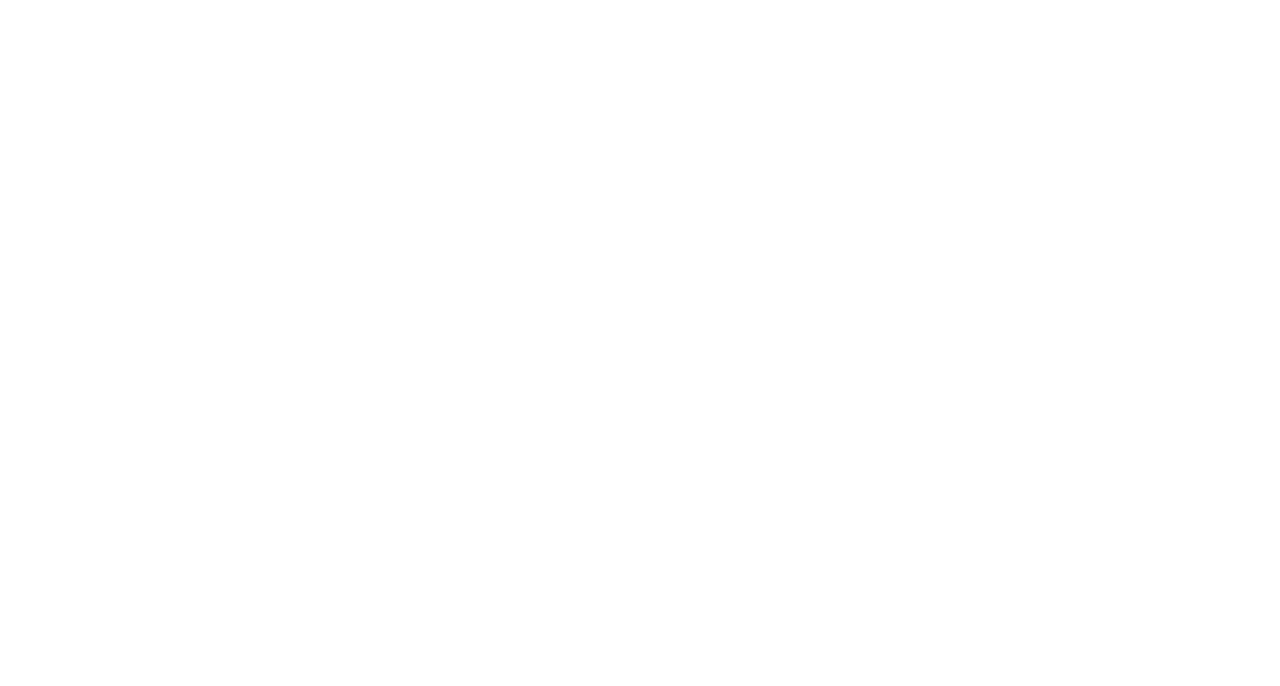
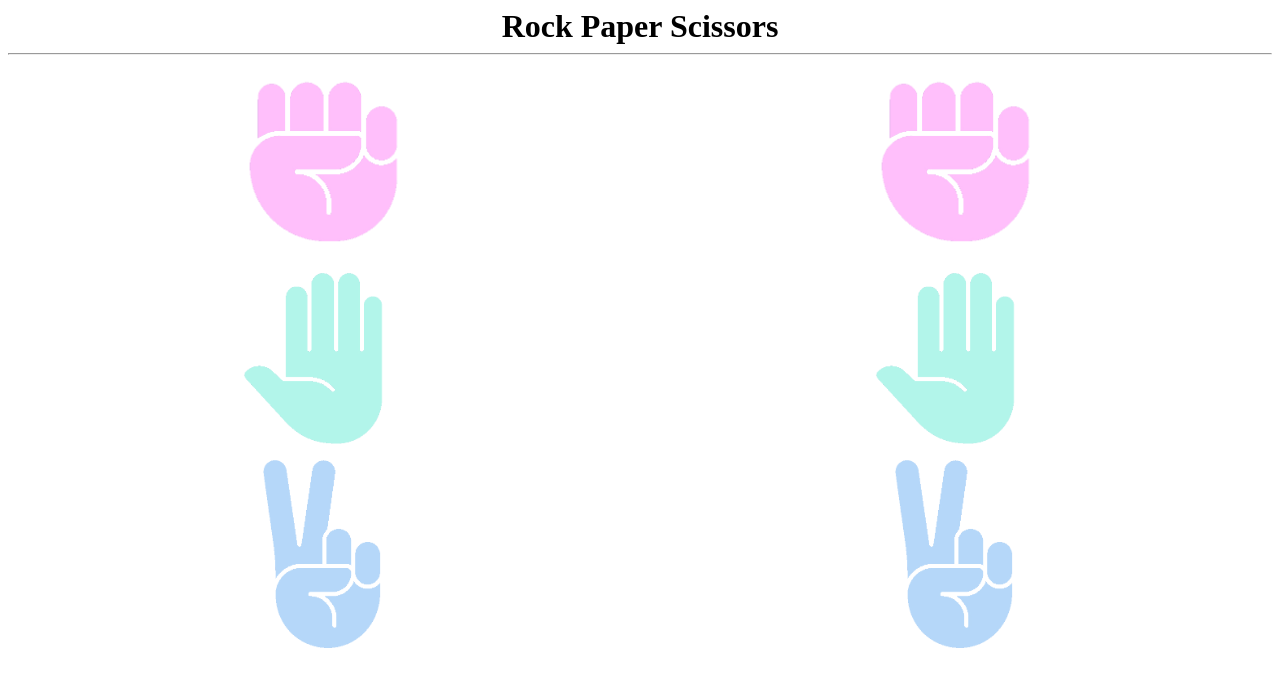
Before and after one commit to FelipePilz/rock-paper-scissor, a plain HTML site: page index.html in a window 1280 px wide. Drawn offline with Linux system fonts and the light colour scheme.

Commit message:
Selecting option completed

```diff
--- a/index.html
+++ b/index.html
@@ -1,9 +1,22 @@
 <html>
     <head>
         <link rel="stylesheet" href="style.css">
-        <title>Rock, Paper & Scissor</title>
+        <title>Rock Paper Scissors</title>
     </head>
     <body>
+        <h1>Rock Paper Scissors</h1><hr>
+        <div class="align">
+            <div class="player-options">
+                <div><img opt="rock" src="assets/rock.png"></div>
+                <div><img opt="paper" src="assets/paper.png"></div>
+                <div><img opt="scissor" src="assets/scissor.png"></div>
+            </div>
+            <div class="enemy-options">
+                <div><img src="assets/rock.png"></div>
+                <div><img src="assets/paper.png"></div>
+                <div><img src="assets/scissor.png"></div>
+            </div>
+        </div>
     </body>
     <script src="script.js"></script>
 </html>
--- a/script.js
+++ b/script.js
@@ -0,0 +1,16 @@
+var elements = document.querySelectorAll('.player-options div > img');
+var playerOpt = "";
+
+const resetOpacityPlayer = ()=>{
+    for(var i=0; i < elements.length; i++){
+            elements[i].style.opacity = 0.3;
+    }
+}
+
+for(var i=0; i < elements.length; i++){
+    elements[i].addEventListener('click',(t)=>{
+        resetOpacityPlayer();
+        t.target.style.opacity = 1;
+        playerOpt = t.target.getAttribute("opt");
+    })
+}
--- a/style.css
+++ b/style.css
@@ -0,0 +1,27 @@
+body h1{
+    text-align: center;
+    margin: auto;
+}
+body hr{
+    color:  rgba(128, 128, 128, 0.323);
+}
+
+.align{
+    display: flex;
+}
+
+.player-options, .enemy-options{
+    text-align: center;
+    width: 50%;
+}
+
+.player-options img, .enemy-options img{
+    max-width: 200px;
+    max-height: 200px;
+    cursor: pointer;
+    opacity: 0.3;
+}
+
+.player-options img:hover, .enemy-options img:hover{
+    opacity: 0.9;
+}
```
